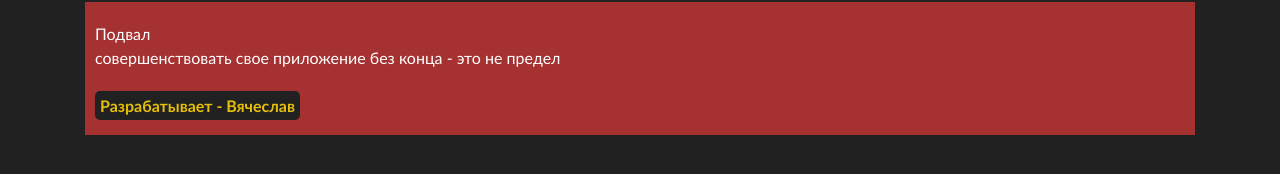
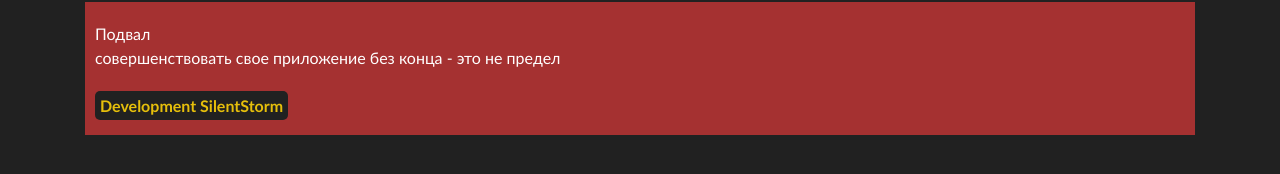
Before and after one commit to Viacheslav1998/cms-quickduck, a Vue app: page / in a window 1280 px wide. Shown: the part 454-628 px from the top of the page. Built offline with nearby package versions, Linux system fonts and the light colour scheme; what vue-sweetalert2 would draw is missing.

Commit message:
feat: preparing, fix

```diff
--- a/src/components/EditPopup.vue
+++ b/src/components/EditPopup.vue
@@ -26,16 +26,17 @@
         <div style="border: 1px solid sandybrown; margin: 30px 0 20px 0;"></div>
         <h3 style="color: white;">Изменить картинку</h3>
         <div class="d-flex flex-column">
-          <form @submit.prevent="test2">
+          <form @submit.prevent="uploadImage">
             <div class="p-2">
               <label style="font-size: 16px;">обновить текущее изображение</label><br>
-              <input type="file" @change="handleFileUpload" required /><br>
+              <input type="file" name="path_to_image" @change="handleFileUpload" required /><br>
               <button class="custom-b2 green-b" type="submit">Обновить картинку</button>
             </div>
             <br>
           </form>
         </div>
         <p
+          style="color: orchid;"
           v-if="uploadStatus"
         >
           {{ uploadStatus }}
@@ -96,6 +97,7 @@ export default defineComponent({
         return;
       }
 
+      // path_to_images
       const formDataImage = new FormData();
       formDataImage.append('image', imageFile.value);
 
--- a/src/components/Footer.vue
+++ b/src/components/Footer.vue
@@ -4,7 +4,7 @@
   <div class="container">
     <div class="footer">
       <p><span>Подвал </span><br>совершенствовать свое приложение без конца - это не предел<br><br>
-        <span style="color:#E6BF0B; background-color: #212121; padding: 5px; border-radius: 5px; margin-top: 10px;"><b>Разрабатывает - Вячеслав</b></span>
+        <span style="color:#E6BF0B; background-color: #212121; padding: 5px; border-radius: 5px; margin-top: 10px;"><b>Development SilentStorm</b></span>
       </p>
     </div>
   </div>
--- a/src/pages/News.vue
+++ b/src/pages/News.vue
@@ -33,6 +33,7 @@ export default defineComponent({
       isPopupVisible.value = true;
     };
 
+    // upd
     const updateNews = async (updatedItem) => {
       try {
         const response = await fetch(`http://quickduck.com/api/news/${updatedItem.id}`, {
@@ -107,6 +108,8 @@ export default defineComponent({
         });
       }
     };
+
+    // upd iamge
 
     onMounted(async () => {
       news.value = await getData()
```
